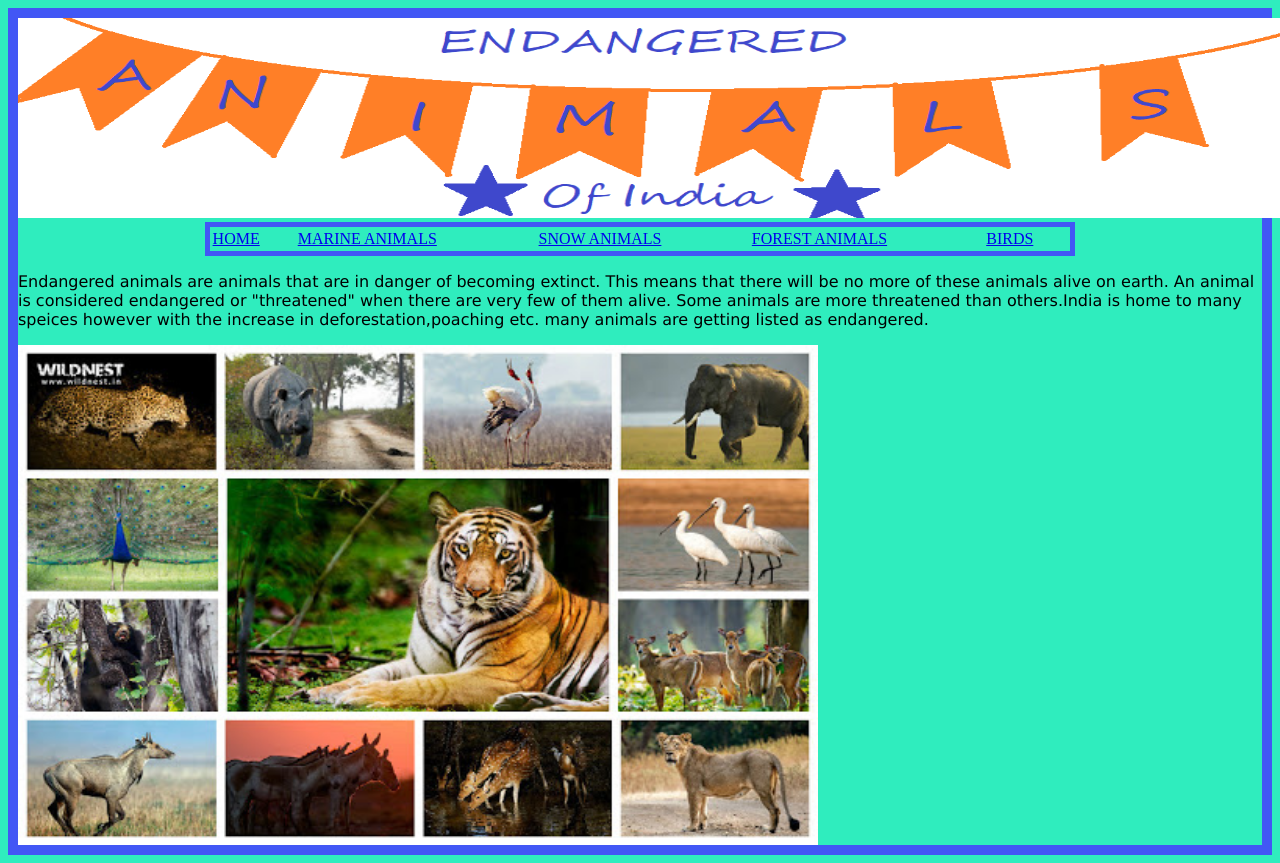
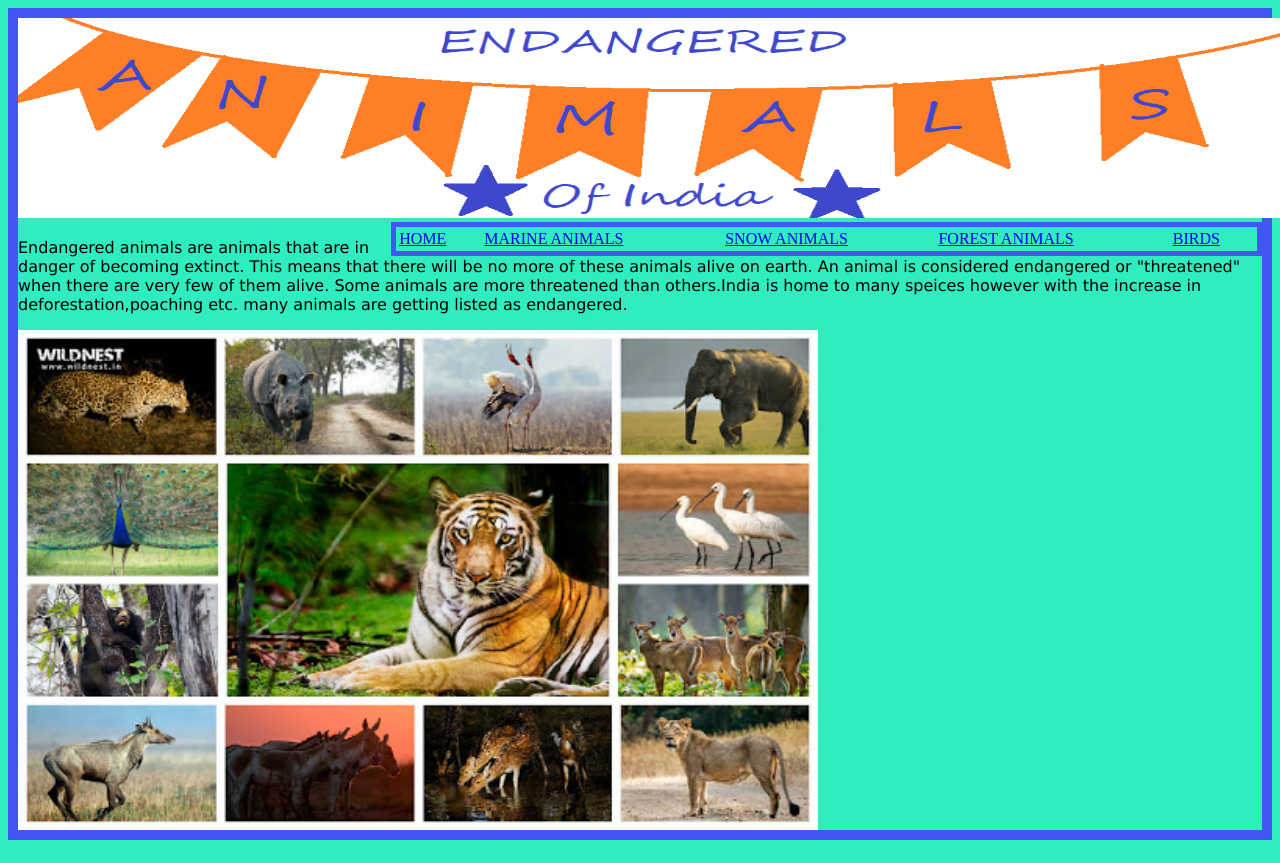
Before and after one commit to kaashvi-johari/kaashvi-project2.github.io, a plain HTML site: page index.html in a window 1280 px wide. Shown: the top 863 px of the page. Drawn offline with Linux system fonts and the light colour scheme.

Commit message:
Update index.html

```diff
--- a/index.html
+++ b/index.html
@@ -15,7 +15,7 @@ table,tr,th{border: 5px solid #4257f5; align:center;  width:70%;}
 
 
 
-<table align="center">
+<table align="right">
 <tbody>
 <tr>
 <td><a href=index.html>     HOME</a></td>
```
